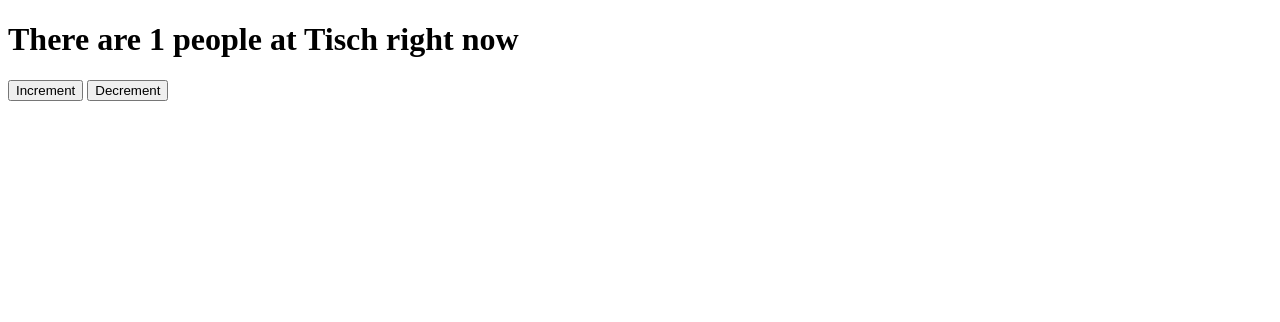
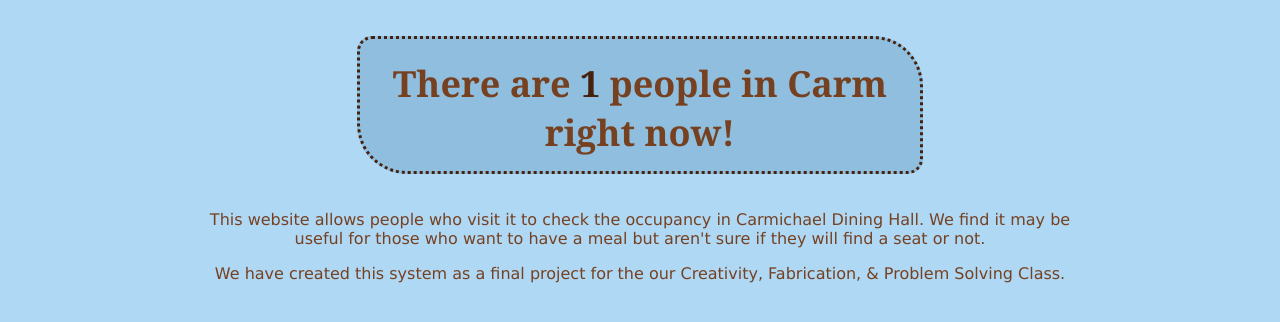
Before and after one commit to kahns729/ex24-fp, a Flask app: template templates/index.html in a window 1280 px wide. Shown: the top 322 px of the page. Run offline with Flask 2, Linux system fonts and the light colour scheme; the template is opened without the code that fills it: most values are stand-ins (such as "Sample title", 1, 10 or a date in 2020); some libraries are stand-ins or nearby versions.

Commit message:
added Martinas styling

```diff
--- /dev/null
+++ b/static/css/styles.css
@@ -0,0 +1,37 @@
+/* rounded corners */
+#rcorners1 {
+    border-radius: 15px 50px;
+    border: 3px dotted #44220E;
+    background: #8FBEDF;
+     padding: 20px 30px 40px 30px;
+    width: 500px;
+    height: 72px;
+    font-family:Georgia,serif;
+    text-align:center;
+}
+
+/* header text */
+#headline {
+	color: #764121;
+	font-size:36px;
+	text-align:center;
+	font-family:Georgia,serif;
+}
+
+/* alternate header text */
+#counter {
+	color: #44220E;
+}
+
+/* paragraph text */
+p {
+    color: #764121;
+    font-family:"Verdana", Geneva, sans-serif;
+    text-align:center;
+    padding:0 200px 0 200px;
+}
+
+/* bg color */
+body {
+    background-color: #AFD8F5;
+}
--- a/templates/index.html
+++ b/templates/index.html
@@ -1,16 +1,13 @@
 <!doctype html>
 
 <html lang="en">
-<head>
+	<head>
+		<link rel="stylesheet" type="text/css" href="../static/css/styles.css">
+	  	<title>Availability Checker</title>
+	</head>
+		<h1 id="headline"><center><p id=rcorners1>There are <span id="counter">{{num}}</span> people in Carm right now!</p></center></h1>
 
-  <title>Availability checker</title>
-</head>
+		<p>This website allows people who visit it to check the occupancy in Carmichael Dining Hall. We find it may be useful for those who want to have a meal but aren't sure if they will find a seat or not.</p>
 
-<body onload="init()">
-  <h1>There are <span id="counter">{{num}}</span> people at Tisch right now</h1>
-  <button onclick="increment()">Increment</button>
-  <button onclick="decrement()">Decrement</button>
-  <script src="https://ajax.googleapis.com/ajax/libs/jquery/3.1.1/jquery.min.js"></script>
-  <script src="{{ url_for('static', filename='js/app.js') }}"></script>
-</body>
+		<p>We have created this system as a final project for the our Creativity, Fabrication, & Problem Solving Class.</p>
 </html>
```
